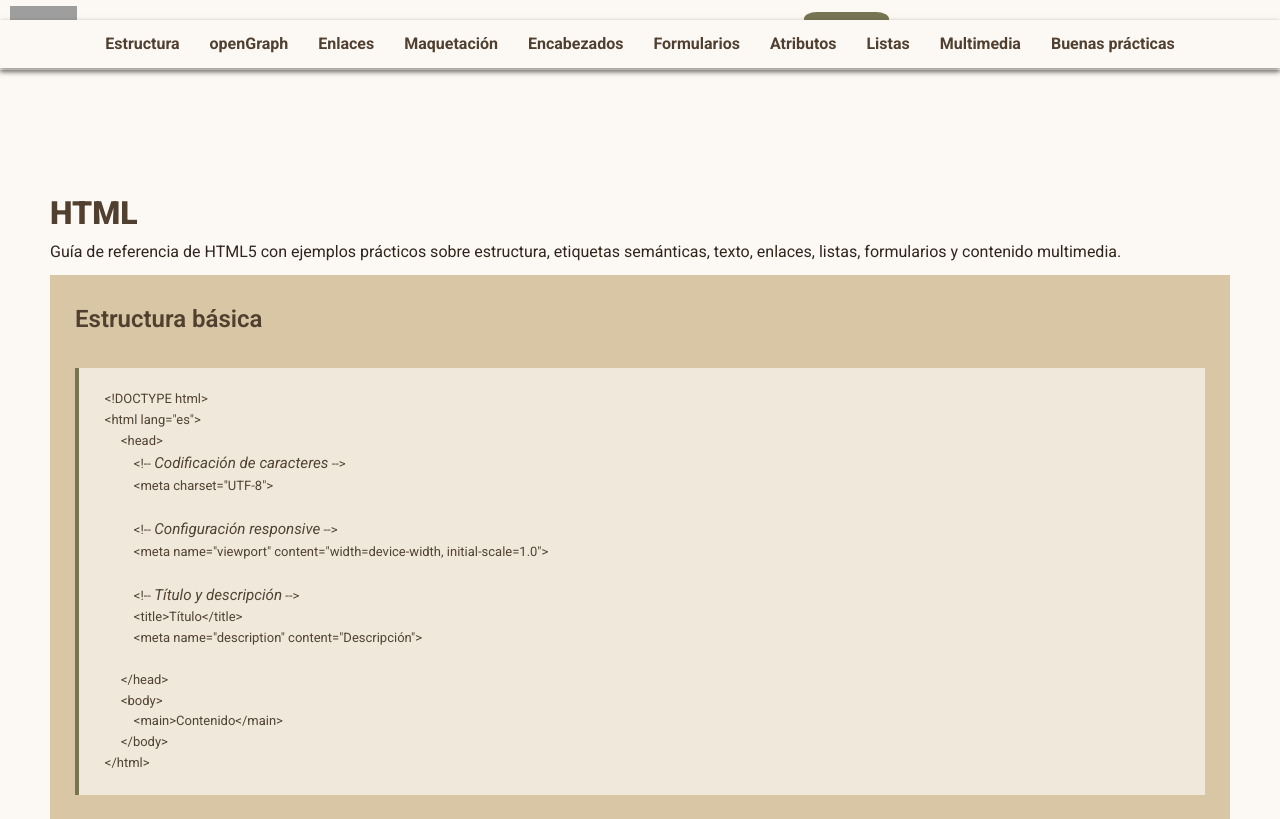
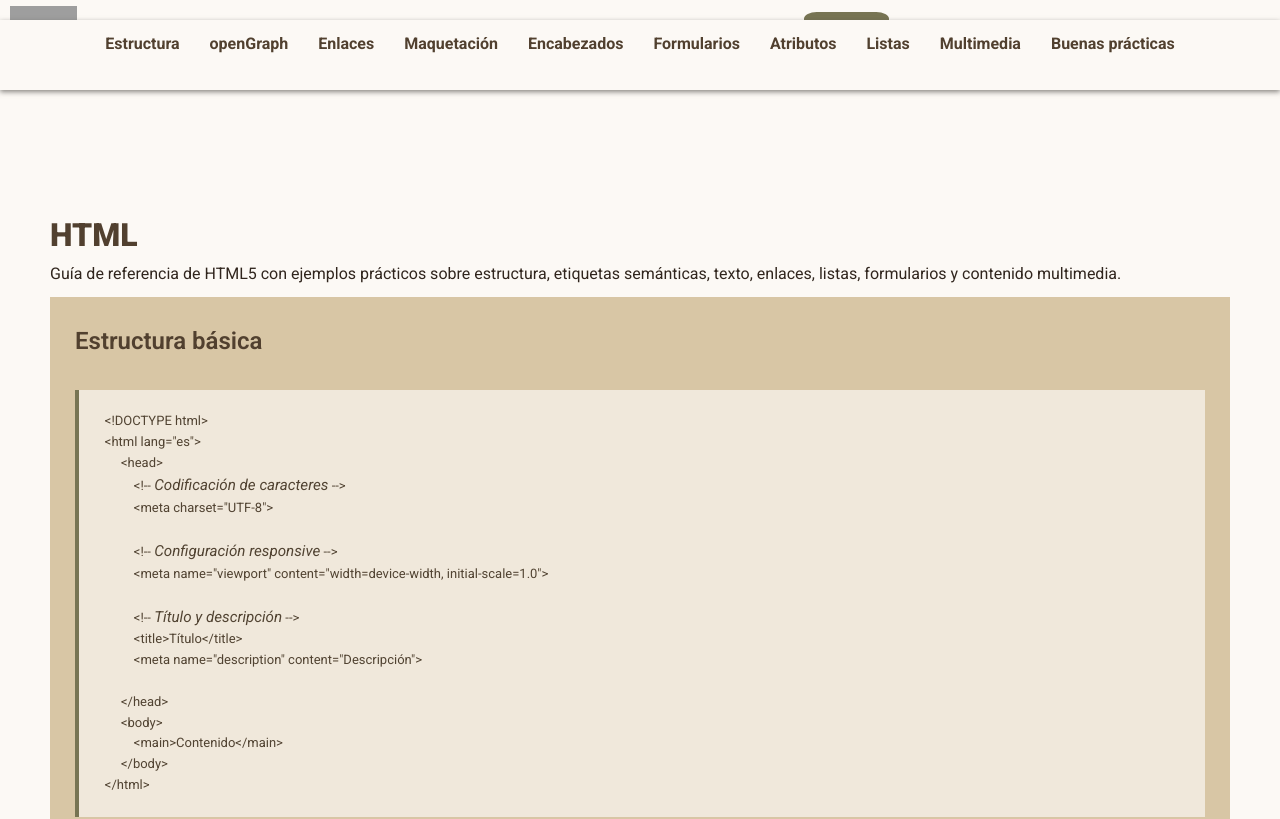
Before and after one commit to VictoriaCrespoC/portfolio-victoria, a website with bundled scripts: page pages/cheatsheet-html.html in a window 1280 px wide. Shown: the top 819 px of the page. Built offline with nearby package versions, Linux system fonts and the light colour scheme; grey boxes are pictures that could not be loaded.

Commit message:
No he corregido lo del nav de cheatsheets

```diff
--- a/css/cheatsheets.css
+++ b/css/cheatsheets.css
@@ -206,14 +206,12 @@ strong {
 
 /*Menu nav cheatsheets*/
 #html-header {
-    width: 100%;
     background-color: var(--color-background);
+    height: var(--header-height);
     position: sticky;
     top: 0;
-    left: 0;
-    right: 0;
     width: 100%;
-    z-index: 1000;
+    z-index: 999;
     box-shadow: var(--box-shadow);
 }
 .cheatsheet-nav {
--- a/js/templates/template.js
+++ b/js/templates/template.js
@@ -63,7 +63,7 @@ export const footer = `
     </footer>`;
 
     export const html = `
-    <nav class="cheatsheet-nav" aria-label="cheatsheet-nav">
+    <div class="cheatsheet-nav">
       <ul>
         <li><a href="#estructure">Estructura</a></li>
         <li><a href="#openGraph">openGraph</a></li>
@@ -76,7 +76,7 @@ export const footer = `
         <li><a href="#multimedia">Multimedia</a></li>
         <li><a href="#htmlConclusion">Buenas prácticas</a></li>
       </ul>
-    </nav>`;
+    </div>`;
 
     export const css =`
     <nav class="cheatsheet-nav" aria-label="cheatsheet-nav">
--- a/pages/cheatsheet-html.html
+++ b/pages/cheatsheet-html.html
@@ -15,7 +15,7 @@
   </head>
   <body>
     <div id="header-container"></div>
-    <div id="html-header"></div>
+    <nav id="html-header" aria-label="cheatsheet-html"></nav>
     <main>
       <section class="HTML">
             <h1>HTML</h1>
```
